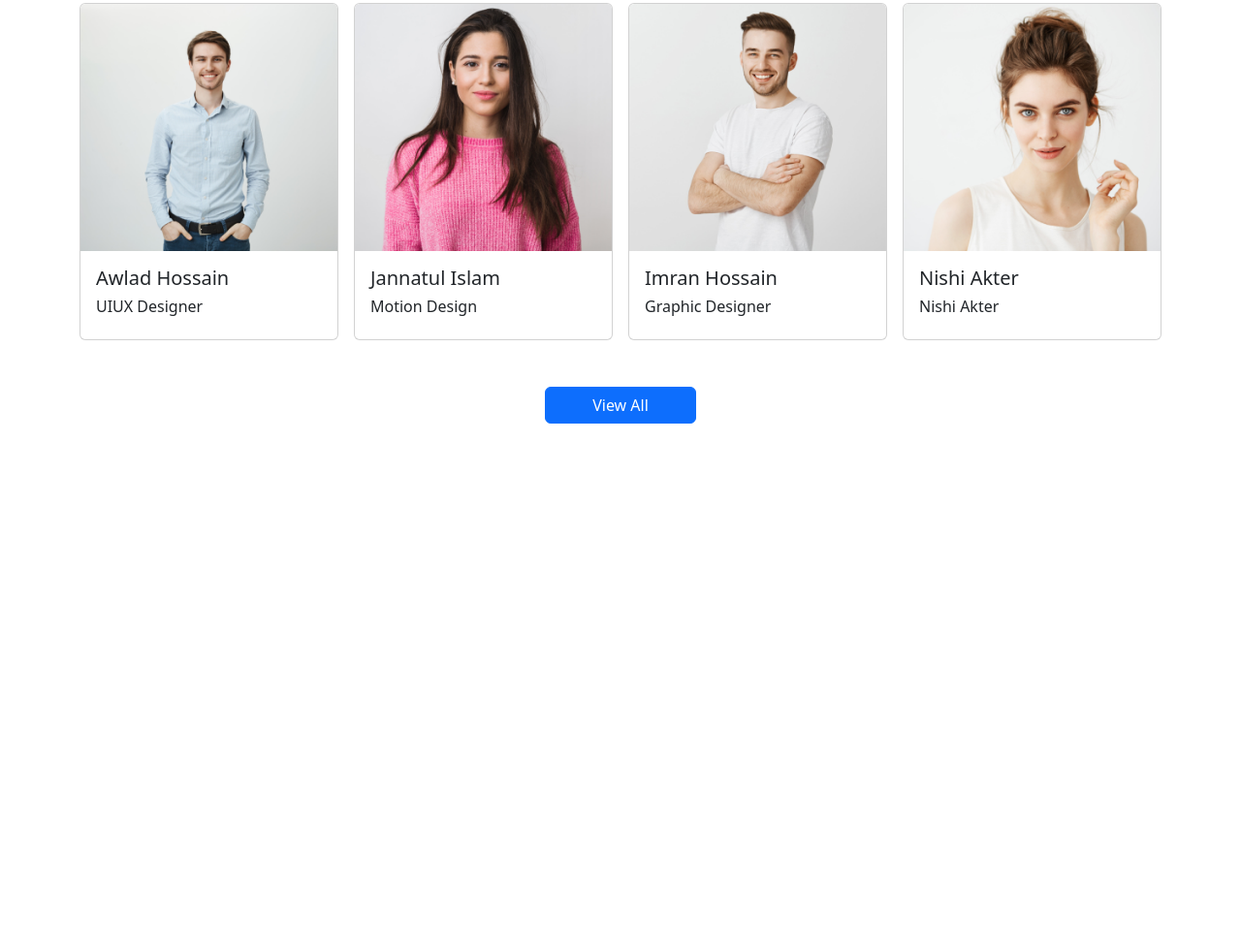
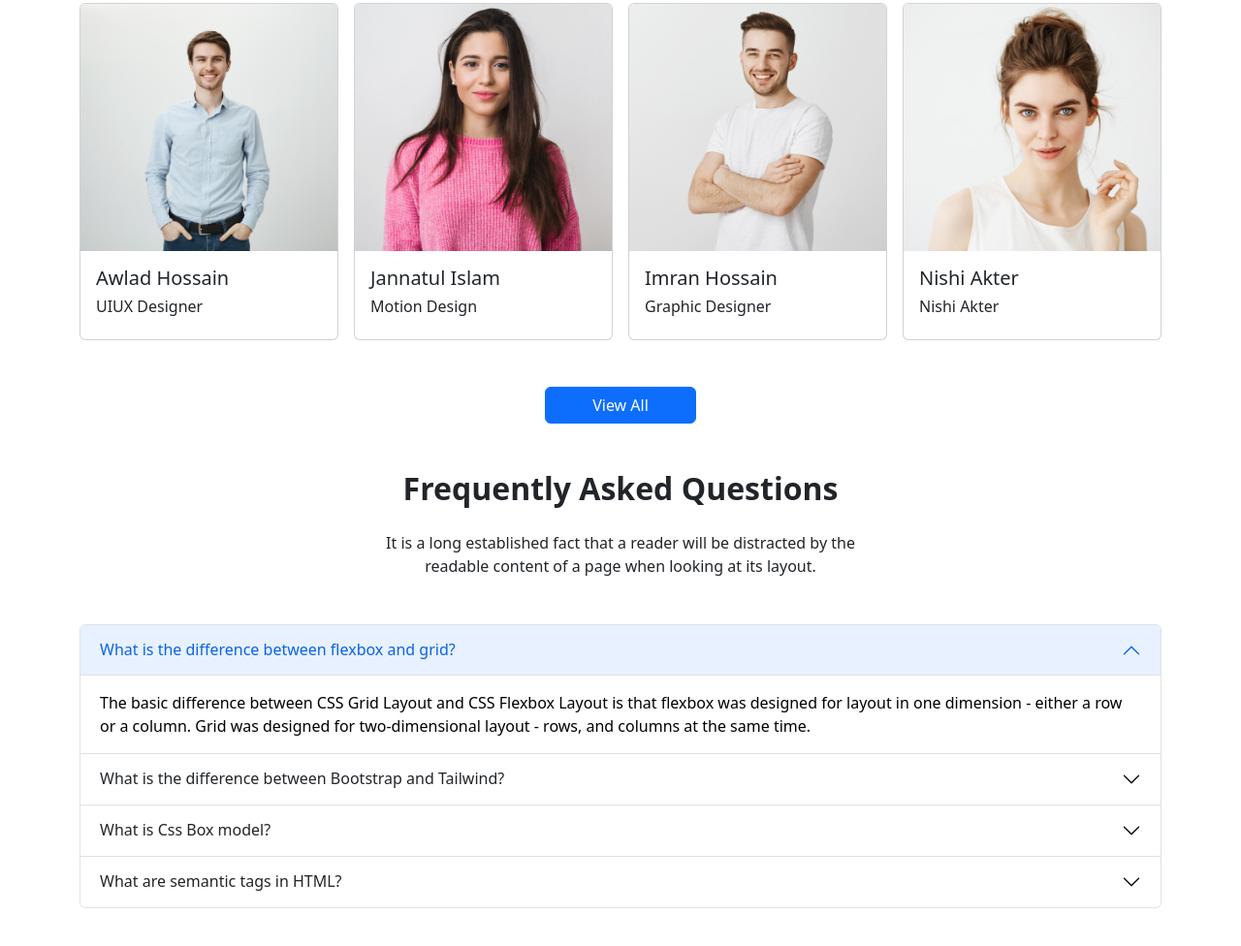
Before and after one commit to Limonshah/edtech, a plain HTML site: page index.html in a window 1280 px wide. Shown: the part 2914-3890 px from the top of the page at 97% size. Before the commit the page ends 3399 px from the top, so only its background shows below. Drawn offline with nearby package versions, Linux system fonts and the light colour scheme.

Commit message:
Frequently Asked Questions

```diff
--- a/index.html
+++ b/index.html
@@ -222,7 +222,7 @@
           </div>
           <div class="col-lg-7 col-md-6 col-sm-12 justify-content-center align-items-center">
             <div>
-              <h2>Explore The Elearning Institute</h2>
+              <h2 class="fw-bold">Explore The Elearning Institute</h2>
               <p>There are many variations of passages of Lorem Ipsum available, but the majority have suffered alteration in some form, by injected humour, or randomised words which don't look even slightly believable. If you are going to use a passage of Lorem Ipsum, you need to be sure. <br>
 
               Anything embarrassing hidden in the middle of text. All the Lorem Ipsum generators on the Internet tend to repeat predefined.</p>
@@ -291,7 +291,7 @@
 <section id="success">
   <div class="container">
     <div class="w-50 my-2">
-      <h2 class="my-4">Meet Our Successfull Students</h2>
+      <h2 class="my-4 fw-bold">Meet Our Successfull Students</h2>
       <p class="text-light-50 my-4">It is a long established fact that a reader will be distracted by the readable content of a page when looking at its layout.</p>
     </div>
   </div>
@@ -347,6 +347,68 @@
    </div>
 </section>
 
+<!-- Frequently Asked Questions start -->
+
+
+<!-- Frequently Asked Questions end -->
+<div class="container my-5">
+  <div class="text-center">
+    <div>
+      <h2 class="fw-bold">Frequently Asked Questions</h2>
+      <p class="my-4">It is a long established fact that a reader will be distracted by the <br> readable content of a page when looking at its layout.</p>
+    <div class="accordion my-5" id="accordionExample">
+      <div class="accordion-item">
+        <h2 class="accordion-header" id="headingOne">
+          <button class="accordion-button" type="button" data-bs-toggle="collapse" data-bs-target="#collapseOne" aria-expanded="true" aria-controls="collapseOne">
+            What is the difference between flexbox and grid?
+          </button>
+        </h2>
+        <div id="collapseOne" class="accordion-collapse collapse show" aria-labelledby="headingOne" data-bs-parent="#accordionExample">
+          <div class="accordion-body text-start">
+            The basic difference between CSS Grid Layout and CSS Flexbox Layout is that flexbox was designed for layout in one dimension - either a row or a column. Grid was designed for two-dimensional layout - rows, and columns at the same time.
+          </div>
+        </div>
+      </div>
+      <div class="accordion-item">
+        <h2 class="accordion-header" id="headingTwo">
+          <button class="accordion-button collapsed" type="button" data-bs-toggle="collapse" data-bs-target="#collapseTwo" aria-expanded="false" aria-controls="collapseTwo">
+            What is the difference between Bootstrap and Tailwind?
+          </button>
+        </h2>
+        <div id="collapseTwo" class="accordion-collapse collapse" aria-labelledby="headingTwo" data-bs-parent="#accordionExample">
+          <div class="accordion-body text-start">
+            Bootstrap's utility and layout classes provide you with everything you need to style a responsive webpage. With Tailwind, however, you are much more involved in styling the webpage because you end up having to create your own components using the utility classes that the framework offers.
+          </div>
+        </div>
+      </div>
+      <div class="accordion-item">
+        <h2 class="accordion-header" id="headingThree">
+          <button class="accordion-button collapsed" type="button" data-bs-toggle="collapse" data-bs-target="#collapseThree" aria-expanded="false" aria-controls="collapseThree">
+            What is Css Box model?
+          </button>
+        </h2>
+        <div id="collapseThree" class="accordion-collapse collapse" aria-labelledby="headingThree" data-bs-parent="#accordionExample">
+          <div class="accordion-body text-start">
+            A box in CSS consists of a content area, which is where any text, images, or other HTML elements are displayed. This is optionally surrounded by padding, a border, and a margin, on one or more sides. The box model describes how these elements work together to create a box as displayed by CSS.
+          </div>
+        </div>
+      </div>
+      <div class="accordion-item">
+        <h2 class="accordion-header" id="headingThree">
+          <button class="accordion-button collapsed" type="button" data-bs-toggle="collapse" data-bs-target="#collapseThree" aria-expanded="false" aria-controls="collapseThree">
+            What are semantic tags in HTML?
+          </button>
+        </h2>
+        <div id="collapseThree" class="accordion-collapse collapse" aria-labelledby="headingThree" data-bs-parent="#accordionExample">
+          <div class="accordion-body text-start">
+            Semantic HTML or semantic markup is HTML that introduces meaning to the web page rather than just presentation. For example, a <code>.p</code> tag indicates that the enclosed text is a paragraph. This is both semantic and presentational because people know what paragraphs are, and browsers know how to display them.
+          </div>
+        </div>
+      </div>
+    </div>
+    </div>
+  </div>
+</div>
 
 
 
```
